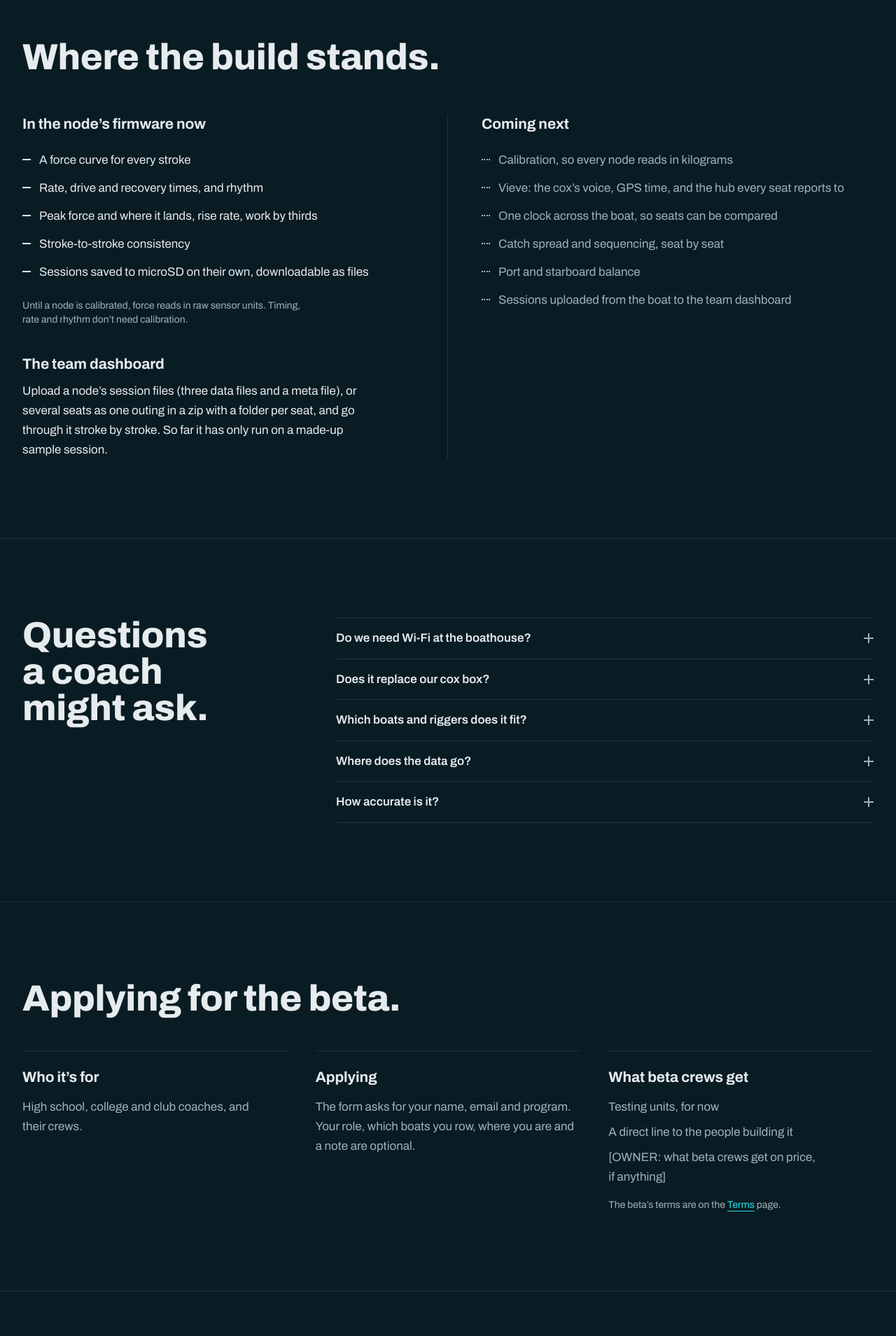
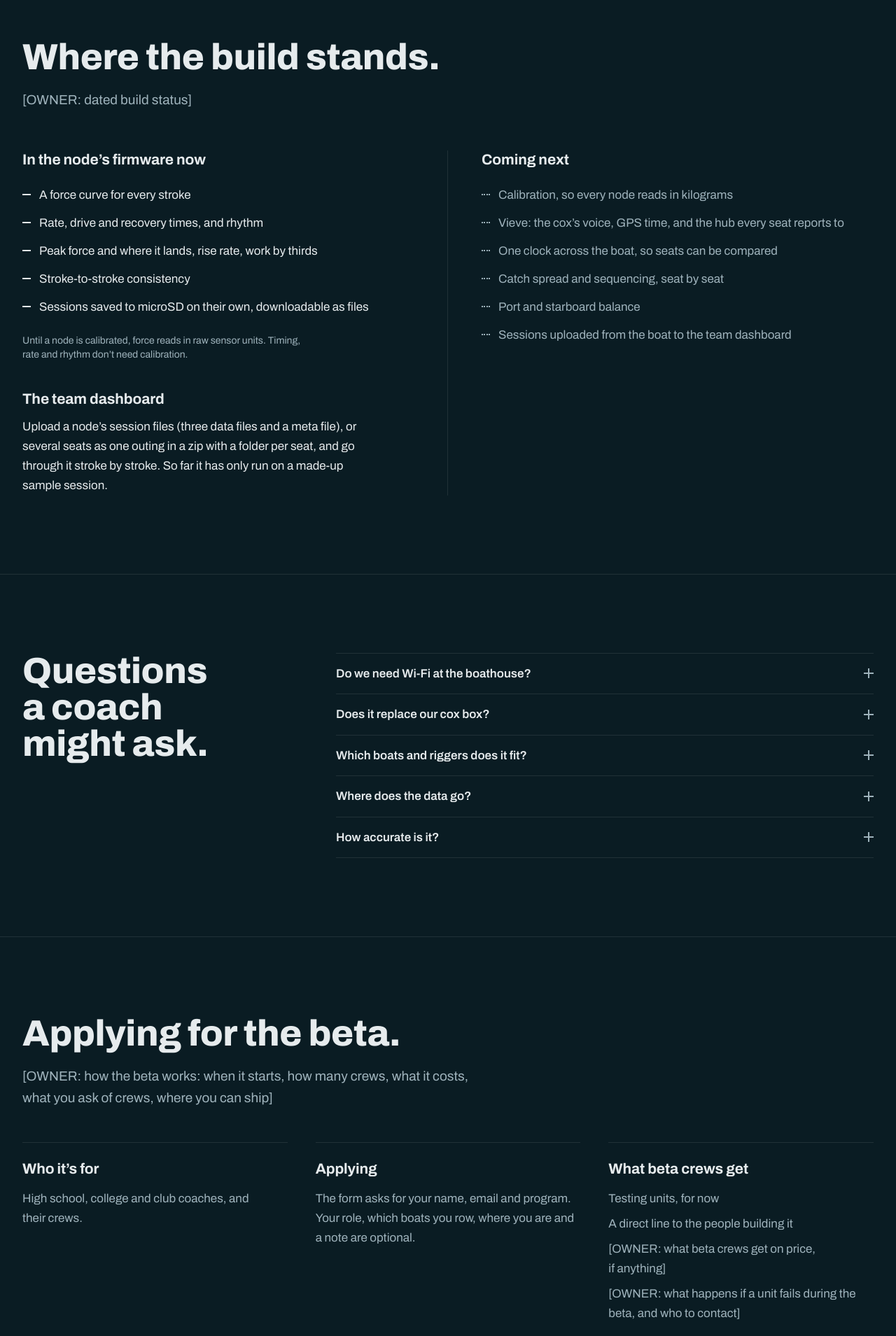
Before and after one commit to notrelaxedd/rowtech, a Next.js app: page / in a window 1280 px wide. Shown: the part 5280-7189 px from the top of the page at 70% size. Built offline with nearby package versions, Linux system fonts and the light colour scheme; no server answers; a web font is replaced by a local one.

Commit message:
site: owner placeholders for the dated build status, how the beta works, and failed units (BIZ-020, BIZ-017, BIZ-014)
Co-Authored-By: Claude Opus 5.5 <noreply@anthropic.com>
Claude-Session: https://claude.ai/code/session_01EPgF9AjXwiyfGJYED2nz2V

```diff
--- a/app/page.tsx
+++ b/app/page.tsx
@@ -246,6 +246,7 @@ export default function Home() {
         <section id="beta-scope" data-section="beta-scope" className="border-t border-line py-24 sm:py-28">
           <div className={wrap}>
             <h2 className="type-h2 max-w-3xl">Where the build stands.</h2>
+            <p className="type-lead mt-5 max-w-2xl text-muted-foreground">[OWNER: dated build status]</p>
             <div className="mt-14 grid grid-cols-1 gap-12 lg:grid-cols-2 lg:gap-0 lg:divide-x lg:divide-line">
               <div className="lg:pr-12">
                 <h3 className="type-h3">In the node&rsquo;s firmware now</h3>
@@ -310,6 +311,9 @@ export default function Home() {
         <section id="beta" data-section="beta" className="border-t border-line py-24 sm:py-28">
           <div className={wrap}>
             <h2 className="type-h2 max-w-3xl">Applying for the beta.</h2>
+            <p className="type-lead mt-5 max-w-2xl text-muted-foreground">
+              [OWNER: how the beta works: when it starts, how many crews, what it costs, what you ask of crews, where you can ship]
+            </p>
             <div className="mt-12 grid grid-cols-1 gap-12 md:grid-cols-3 md:gap-10">
               <div className="border-t border-line pt-6">
                 <h3 className="type-h3">Who it&rsquo;s for</h3>
@@ -327,6 +331,7 @@ export default function Home() {
                   <li>Testing units, for now</li>
                   <li>A direct line to the people building it</li>
                   <li>[OWNER: what beta crews get on price, if anything]</li>
+                  <li>[OWNER: what happens if a unit fails during the beta, and who to contact]</li>
                 </ul>
                 <p className="mt-4 max-w-[48ch] text-sm text-muted-foreground">
                   The beta&rsquo;s terms are on the{" "}
```
Also changed, not shown: 1 other file (tests, documents, lock files or other folders).
